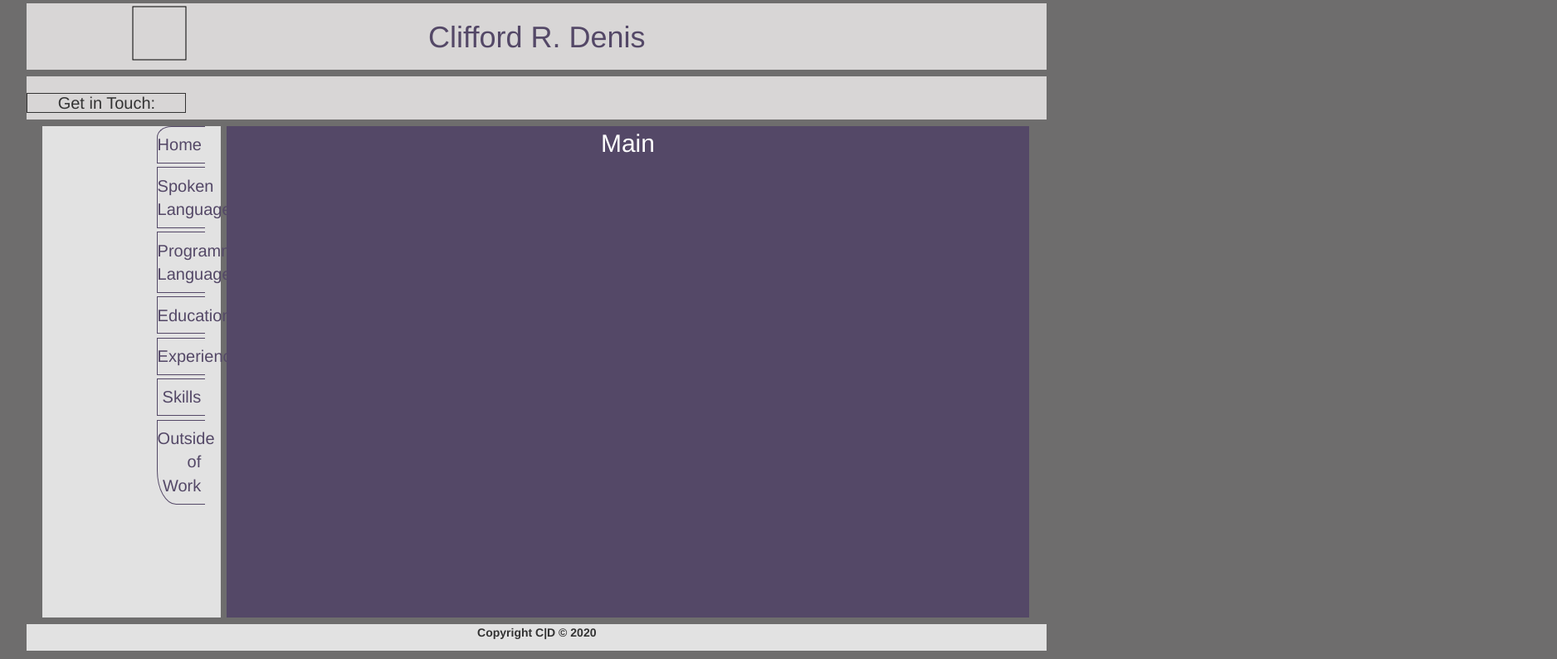
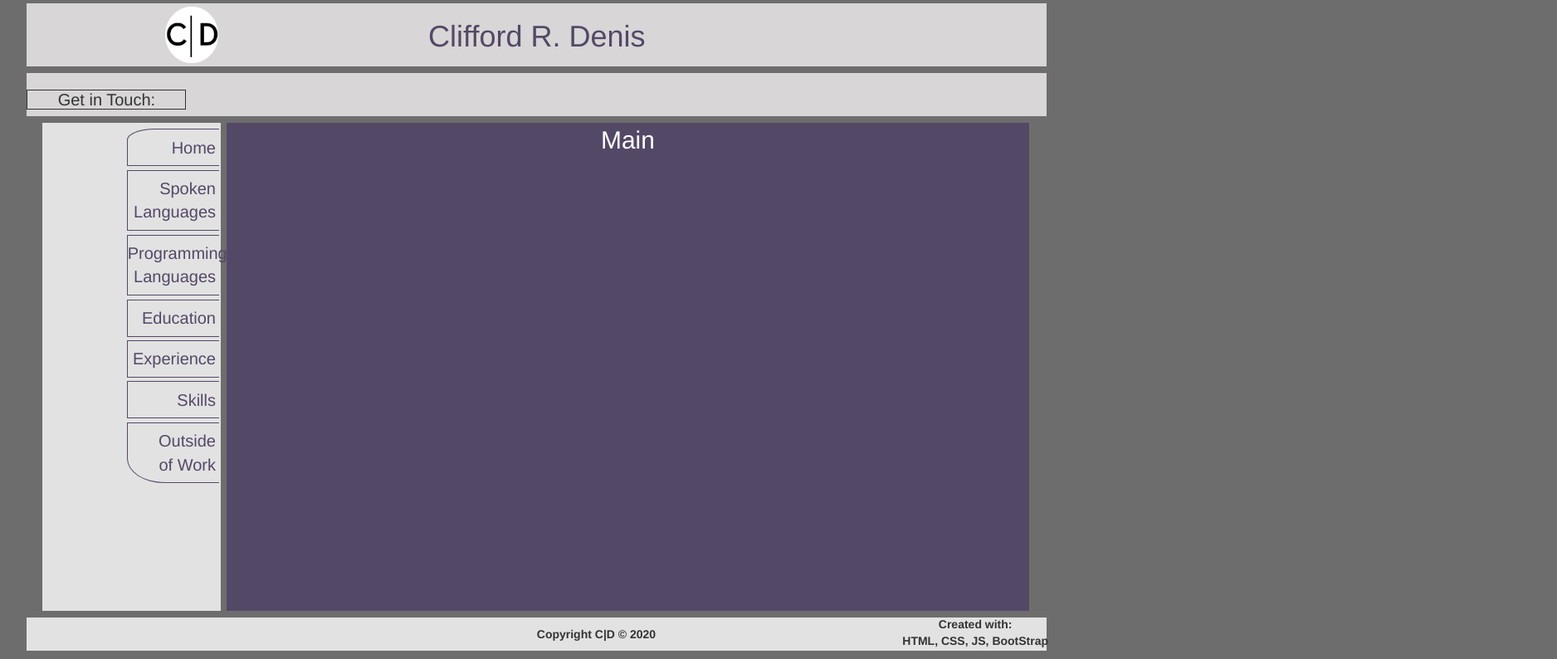
Before and after one commit to clirade/personal_website, a plain HTML site: page main.html in a window 1280 px wide. Shown: the part 6-800 px from the top of the page at 83% size, 1876 px wide, since content can reach past the window. Drawn offline with nearby package versions, Linux system fonts and the light colour scheme.

Commit message:
updated footer, header. added logo

```diff
--- a/css/StyleSheet.css
+++ b/css/StyleSheet.css
@@ -12,7 +12,7 @@
 
 #head {
     //grid-area: header;
-    height: 10vh;
+    height: 9.5vh;
     width: 96vw;
     background-color: #eeebebd5;
     //padding: 20px 0;
@@ -20,16 +20,16 @@
     margin: 0 0 1vh 1.75vw;
 }
 
-#headTitle {
-    text-align: center;
-    margin-top: -8vh;
-    color: #544867;
+#head img {
+    width: 5vw;
+    height: 8.5vh;
+    margin: 0.5vh 0 0 13vw;
 }
 
-#logoContainer {
-    max-width: 20vw;
-    max-height: 10vh;
-    text-align: left;
+#head h1 {
+    text-align: center;
+    margin-top: -6.5vh;
+    color: #544867;
 }
 
 #contact {
@@ -89,7 +89,7 @@ table.enFrContainer {
 
 #menuContainer {
     //grid-area: menu;
-    height: 74vh;
+    height: 73.5vh;
     //width: 25vw;
     border-color: red;
     background-color: rgba(255, 255, 255, 0.8);
@@ -109,6 +109,7 @@ table.enFrContainer {
 
 #homeSelector {
     border-radius: 30% 0 0 0;
+    margin-top: 5%;
 }
 
 #hobbySelector {
@@ -144,22 +145,37 @@ table.enFrContainer {
 
 #foot {
     //grid-area: footer;
-    height: 4vh;
+    height: 5vh;
     width: 96vw;
     background-color: rgba(255, 255, 255, 0.8);
-    text-align: center;
+    //text-align: center;
     //font-size: 20px;
     font-weight: bold;
     margin-left: 1.75vw;
+    float: left;
 }
 
-#foot table {
-    padding-top: 5px;
+//#foot p {
+ //   display: inline-block;
+ //   margin-top: 0.35%;
+//}
+
+#copyright {
+    position: relative;
+    left: 50%;
+    top: 25%;
+}
+
+#webtools {
+    position: relative;
+    left: 43%;
+    top: -80%;
+    text-align: center;
 }
 
 .main {
     //grid-area: main;
-    height: 74vh;
+    height: 73.5vh;
     //width: 71.75vw;
     background-color: rgba(255, 255, 255, 0.8);
     text-align: center;
@@ -186,7 +202,7 @@ table.enFrContainer {
 }
 
 .selector {
-    width: 40%;
+    width: 77%;
     border-top-style: solid;
     border-bottom-style: solid;
     border-left-style: solid;
@@ -194,7 +210,7 @@ table.enFrContainer {
     padding: 5% 3% 5% 0;
     font-size: 2.5vh;
     text-align: right;
-    margin: 0 0 3% 56.75%;
+    margin: 0 0 3% 32%;
     color: #544867;
 }
 
--- a/main.html
+++ b/main.html
@@ -10,11 +10,8 @@
 
 <body class="gridLayout container-fluid">
     <header id="head" class="row">
-        <svg id="logoContainer">
-            <rect x="10vw" y="0.5vh" width="8vh" height="8vh" fill="none" stroke="#000000" class="border" />
-            <!--<img src="images/CD-logo-circle-cropped.png"/>-->
-        </svg>
-        <h1 id="headTitle">Clifford R. Denis</h1>
+        <img src="images/CD-logo-circle-cropped.png"/>
+        <h1>Clifford R. Denis</h1>
     </header>
 
     <section id="contact" class="row">
@@ -75,12 +72,8 @@
     </div>
 
     <footer id="foot" class="row">
-        <table align="center" class="item border">
-            <tr>
-                <td class="border">Copyright C|D &copy 2020</td>
-            </tr>
-        </table>
-        <h5></h5>
+        <p id="copyright">Copyright C|D &copy 2020</p>
+        <p id="webtools">Created with:<br/>HTML, CSS, JS, BootStrap</p>
     </footer>
 
     <!--
```
